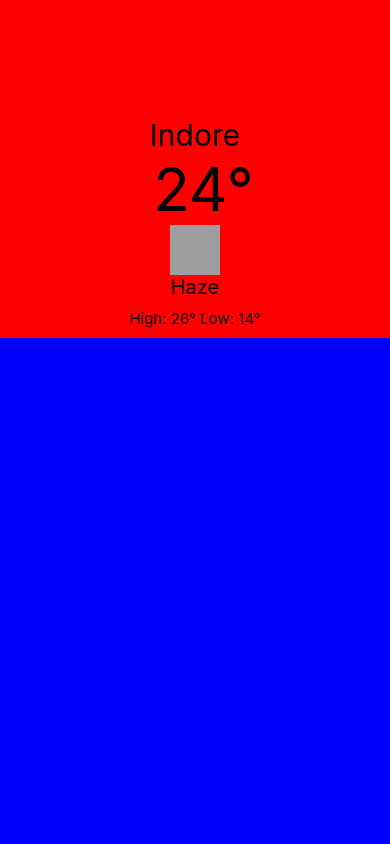
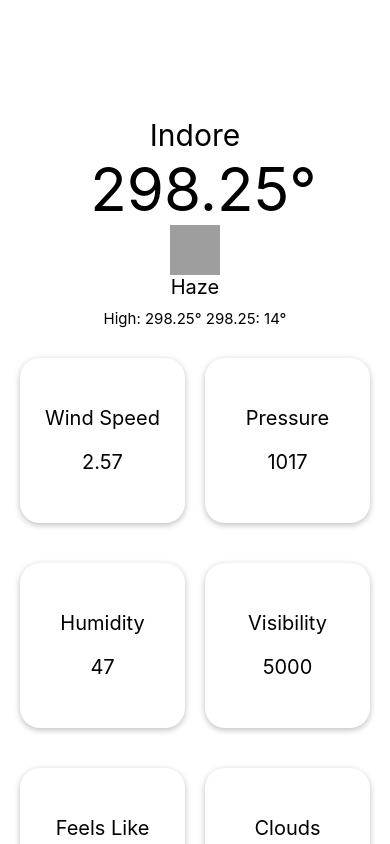
Before and after one commit to deepak-pro/weather-app, a React Native app: screen / in a window 390 px wide. Built offline with nearby package versions, Linux system fonts and the light colour scheme; grey boxes are pictures that could not be loaded.

Commit message:
Add cards

```diff
--- a/package.json
+++ b/package.json
@@ -15,6 +15,7 @@
     "react": "17.0.1",
     "react-dom": "17.0.1",
     "react-native": "0.64.3",
+    "react-native-super-grid": "^4.2.0",
     "react-native-web": "0.17.1"
   },
   "devDependencies": {
--- a/screens/homeScreen.js
+++ b/screens/homeScreen.js
@@ -10,7 +10,10 @@ import {
   ScrollView,
   StatusBar,
   SafeAreaView,
+  Dimensions,
 } from "react-native";
+
+import { FlatGrid } from "react-native-super-grid";
 
 import { API_KEY } from "../constants";
 
@@ -22,7 +25,19 @@ function getWeatherData() {
   return fetch(link).then((data) => data.json());
 }
 
+function generateGridData(data) {
+  let gridData = [];
+  gridData.push(data.wind.speed);
+  gridData.push(data.main.pressure);
+  gridData.push(data.main.humidity);
+  gridData.push(data.visibility + " m");
+  gridData.push(data.main.feels_like);
+  gridData.push(data.clouds.all);
+  return gridData;
+}
+
 export default function HomeScreen() {
+  const [gdata, setGdata] = useState([]);
   const [data, setData] = useState({
     coord: { lon: 75.8333, lat: 22.7179 },
     weather: [{ id: 721, main: "Haze", description: "haze", icon: "50d" }],
@@ -52,16 +67,18 @@ export default function HomeScreen() {
     cod: 200,
   });
 
-  //   useEffect(() => {
-  //     console.log("I am here");
-  //     getWeatherData().then((data) => setData(data));
-  //   }, []);
+  useEffect(() => {
+    console.log("I am here");
+    //getWeatherData().then((data) => setData(data));
+    const gridData = generateGridData(data);
+    setGdata(gridData);
+  }, []);
 
   return (
     <SafeAreaView style={{ flex: 1 }}>
       <View style={styles.upperview}>
         <Text style={{ fontSize: 30 }}>{data.name}</Text>
-        <Text style={{ fontSize: 60 }}> 24&deg;</Text>
+        <Text style={{ fontSize: 60 }}> {data.main.temp}&deg;</Text>
         <Image
           source={{
             uri: "https://openweathermap.org/img/wn/50d@2x.png",
@@ -69,12 +86,57 @@ export default function HomeScreen() {
           style={{ height: 50, width: 50 }}
           resizeMode="cover"
         />
-        <Text style={{ fontSize: 20 }}>Haze</Text>
+        <Text style={{ fontSize: 20 }}>{data.weather[0].main}</Text>
         <Text style={{ fontSize: 15, margin: 10 }}>
-          High: 26&deg; Low: 14&deg;
+          High: {data.main.temp_max}&deg; {data.main.temp_min}: 14&deg;
         </Text>
       </View>
-      <View style={styles.lowerview}></View>
+      <View style={styles.lowerview}>
+        {/* <FlatGrid
+          style={styles.gridView}
+          itemDimension={130}
+          data={gdata}
+          spacing={10}
+          renderItem={({ item }) => (
+            <View style={styles.itemContainer}>
+              <Text style={{ fontSize: 30 }}>{item}</Text>
+            </View>
+          )}
+        /> */}
+
+        <ScrollView>
+          <View style={styles.lowerrow}>
+            <View style={styles.loweritem}>
+              <Text style={styles.lowerviewtext}> Wind Speed </Text>
+              <Text style={styles.lowerviewtext}> {data.wind.speed} </Text>
+            </View>
+            <View style={styles.loweritem}>
+              <Text style={styles.lowerviewtext}> Pressure </Text>
+              <Text style={styles.lowerviewtext}> {data.main.pressure} </Text>
+            </View>
+          </View>
+          <View style={styles.lowerrow}>
+            <View style={styles.loweritem}>
+              <Text style={styles.lowerviewtext}> Humidity </Text>
+              <Text style={styles.lowerviewtext}> {data.main.humidity} </Text>
+            </View>
+            <View style={styles.loweritem}>
+              <Text style={styles.lowerviewtext}> Visibility </Text>
+              <Text style={styles.lowerviewtext}> {data.visibility} </Text>
+            </View>
+          </View>
+          <View style={styles.lowerrow}>
+            <View style={styles.loweritem}>
+              <Text style={styles.lowerviewtext}> Feels Like </Text>
+              <Text style={styles.lowerviewtext}> {data.main.feels_like} </Text>
+            </View>
+            <View style={styles.loweritem}>
+              <Text style={styles.lowerviewtext}> Clouds </Text>
+              <Text style={styles.lowerviewtext}> {data.clouds.all} </Text>
+            </View>
+          </View>
+        </ScrollView>
+      </View>
     </SafeAreaView>
   );
 }
@@ -88,15 +150,49 @@ const styles = StyleSheet.create({
     paddingTop: StatusBar.currentHeight,
   },
   upperview: {
-    backgroundColor: "red",
+    backgroundColor: "white",
     flex: 0.4,
     alignItems: "center",
     justifyContent: "flex-end",
   },
   lowerview: {
-    backgroundColor: "blue",
+    backgroundColor: "white",
     flex: 0.6,
     alignItems: "center",
+    justifyContent: "flex-start",
+  },
+  lowerrow: {
+    flexDirection: "row",
+    margin: 10,
+  },
+  loweritem: {
+    width: Dimensions.get("window").width / 2 - 30,
+    height: Dimensions.get("window").width / 2 - 30,
+    backgroundColor: "white",
+    margin: 10,
+    alignItems: "center",
     justifyContent: "center",
+    borderRadius: 20,
+    shadowColor: "black",
+    shadowOffset: { width: 0, height: 2 },
+    shadowRadius: 6,
+    shadowOpacity: 0.26,
+    elevation: 8,
+  },
+  lowerviewtext: {
+    fontSize: 20,
+    marginVertical: 10,
+  },
+  gridView: {
+    marginTop: 10,
+    flex: 1,
+  },
+  itemContainer: {
+    justifyContent: "center",
+    alignItems: "center",
+    borderRadius: 5,
+    padding: 10,
+    height: 150,
+    backgroundColor: "grey",
   },
 });
```
Also changed, not shown: 2 other files (tests, documents, lock files or other folders).
